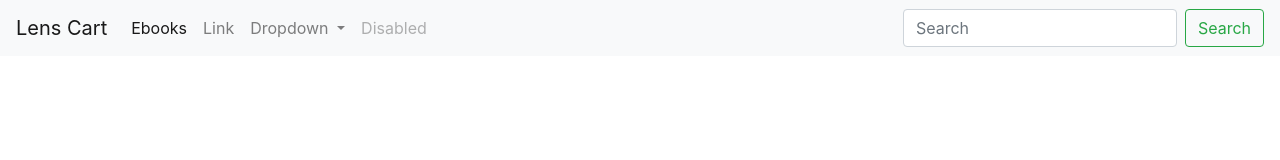
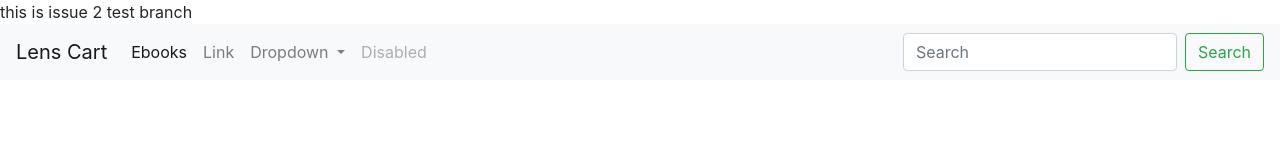
Before and after one commit to agarwalamit2106/MyWeb, a plain HTML site: page index.html in a window 1280 px wide. Drawn offline with nearby package versions, Linux system fonts and the light colour scheme.

Commit message:
created new branch for issue2 and modified index html

```diff
--- a/index.html
+++ b/index.html
@@ -9,6 +9,8 @@
     <link rel="stylesheet" href="https://maxcdn.bootstrapcdn.com/bootstrap/4.0.0/css/bootstrap.min.css" integrity="sha384-Gn5384xqQ1aoWXA+058RXPxPg6fy4IWvTNh0E263XmFcJlSAwiGgFAW/dAiS6JXm" crossorigin="anonymous">
 
     <title>This is intex page issue1 changed title 4  c7</title>
+
+    this is issue 2 test branch
   </head>
   <body>
     <nav class="navbar navbar-expand-lg navbar-light bg-light">
```
